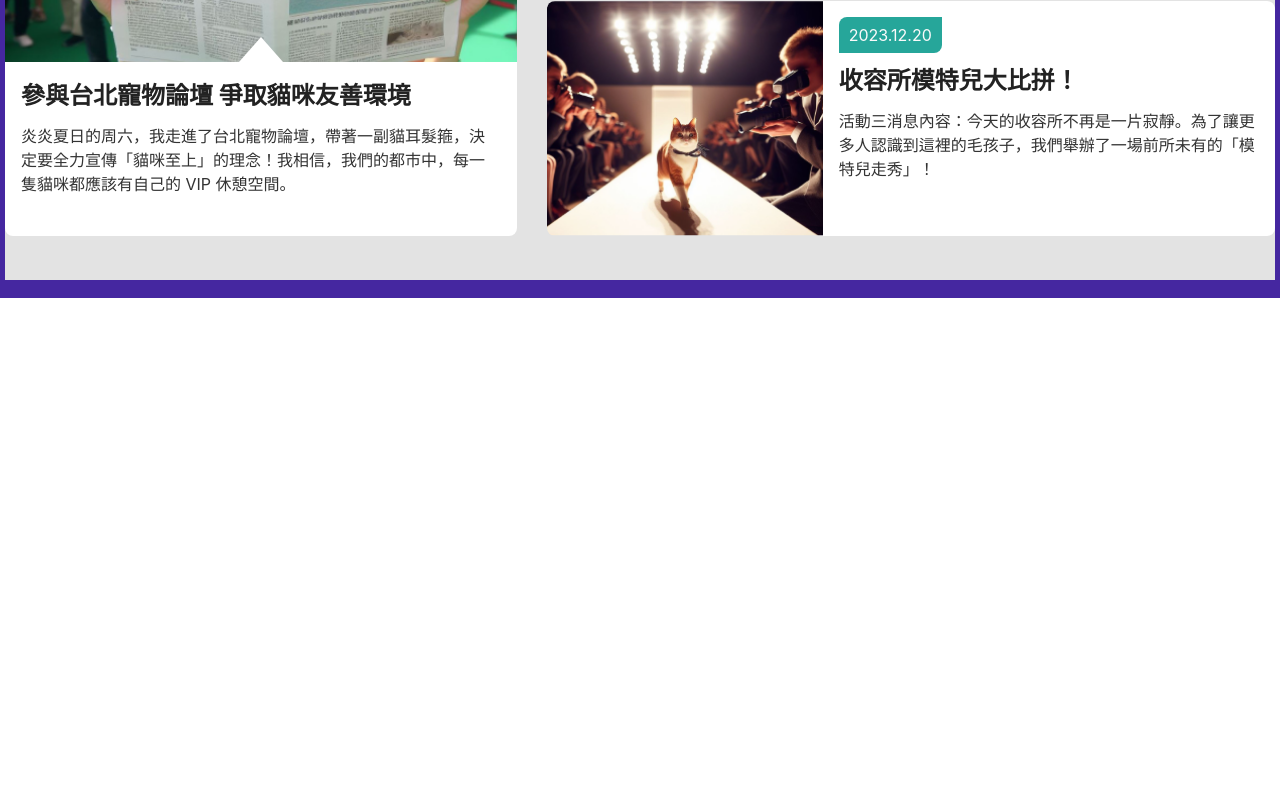
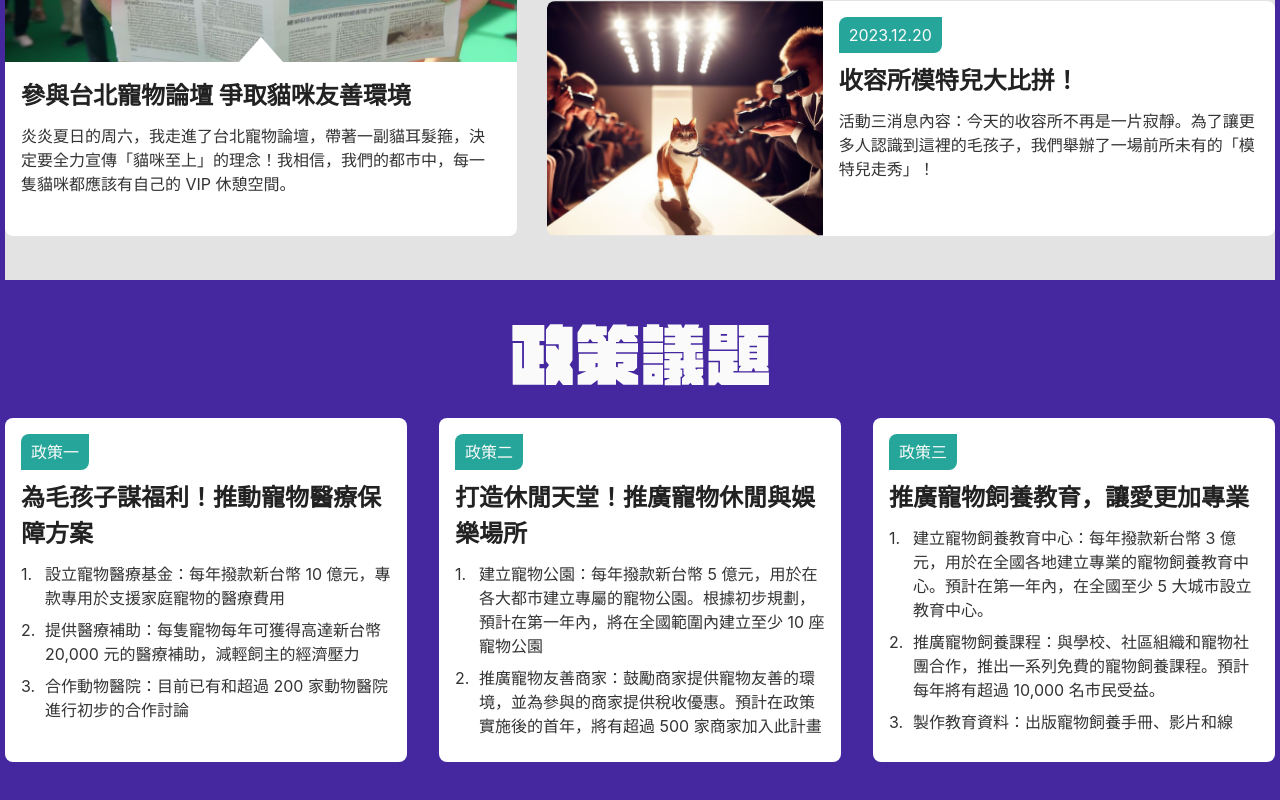
Before and after one commit to lyaui/cat-campaign-website, a Next.js app: page / in a window 1280 px wide. Shown: the part 502-1302 px from the top of the page. Before the commit the page ends 800 px from the top, so only its background shows below. Built offline with nearby package versions, Linux system fonts and the light colour scheme.

Commit message:
feat(components): add PolicyCard

```diff
--- /dev/null
+++ b/components/Policy/PolicyCard.tsx
@@ -0,0 +1,26 @@
+import Badge from '@/components/UI/Badge';
+
+interface PolicyCardProps {
+  title: string;
+  order: string;
+  policies: string[];
+}
+
+function PolicyCard({ title, order, policies }: PolicyCardProps) {
+  return (
+    <div className='flex flex-col gap-[10px] bg-white p-4 rounded-lg flex-1'>
+      <Badge>{`政策${order}`}</Badge>
+      <h4 className='heading-4'>{title}</h4>
+      <ol>
+        {policies.map((_policy, index) => (
+          <li key={index} className='flex mb-2'>
+            <p className='w-[24px] shrink-0'>{`${index + 1}.`}</p>
+            <p>{_policy}</p>
+          </li>
+        ))}
+      </ol>
+    </div>
+  );
+}
+
+export default PolicyCard;
--- /dev/null
+++ b/components/Policy/index.tsx
@@ -0,0 +1,66 @@
+import Image from 'next/image';
+
+import { ROUTERS } from '@/constants/index';
+import policyTitle from '@/public/assets/font-svg/policy.svg';
+import Container from '@/components/Layout/Container';
+import PolicyCard from '@/components/Policy/PolicyCard';
+
+const policies = [
+  {
+    order: '一',
+    title: '為毛孩子謀福利！推動寵物醫療保障方案',
+    policies: [
+      '設立寵物醫療基金：每年撥款新台幣 10 億元，專款專用於支援家庭寵物的醫療費用',
+      '提供醫療補助：每隻寵物每年可獲得高達新台幣 20,000 元的醫療補助，減輕飼主的經濟壓力',
+      '合作動物醫院：目前已有和超過 200 家動物醫院進行初步的合作討論',
+    ],
+  },
+  {
+    order: '二',
+    title: '打造休閒天堂！推廣寵物休閒與娛樂場所',
+    policies: [
+      '建立寵物公園：每年撥款新台幣 5 億元，用於在各大都市建立專屬的寵物公園。根據初步規劃，預計在第一年內，將在全國範圍內建立至少 10 座寵物公園',
+      '推廣寵物友善商家：鼓勵商家提供寵物友善的環境，並為參與的商家提供稅收優惠。預計在政策實施後的首年，將有超過 500 家商家加入此計畫',
+    ],
+  },
+  {
+    order: '三',
+    title: '推廣寵物飼養教育，讓愛更加專業',
+    policies: [
+      '建立寵物飼養教育中心：每年撥款新台幣 3 億元，用於在全國各地建立專業的寵物飼養教育中心。預計在第一年內，在全國至少 5 大城市設立教育中心。',
+      '推廣寵物飼養課程：與學校、社區組織和寵物社團合作，推出一系列免費的寵物飼養課程。預計每年將有超過 10,000 名市民受益。',
+      '製作教育資料：出版寵物飼養手冊、影片和線',
+    ],
+  },
+];
+
+function Policy() {
+  const currentRouter = ROUTERS.CAMPAIGN;
+  return (
+    <section id={currentRouter.hash} className='bg-primary py-11'>
+      <Container>
+        <h2 className='flex-center mb-8'>
+          <Image
+            src={policyTitle}
+            alt={currentRouter.name}
+            width={257}
+            height={72}
+            draggable={false}
+          />
+        </h2>
+        <div className='flex gap-8'>
+          {policies.map((_policy) => (
+            <PolicyCard
+              key={_policy.title}
+              order={_policy.order}
+              title={_policy.title}
+              policies={_policy.policies}
+            />
+          ))}
+        </div>
+      </Container>
+    </section>
+  );
+}
+
+export default Policy;
--- a/pages/index.tsx
+++ b/pages/index.tsx
@@ -3,11 +3,13 @@ import Head from 'next/head';
 import Image from 'next/image';
 
 import Campaign from '@/components/Campaign';
+import Policy from '@/components/Policy';
 
 const Home: NextPage = () => {
   return (
     <div className='text-[72px]'>
       <Campaign />
+      <Policy />
     </div>
   );
 };
```
Also changed, not shown: public/assets/font-svg/policy.svg (added).
